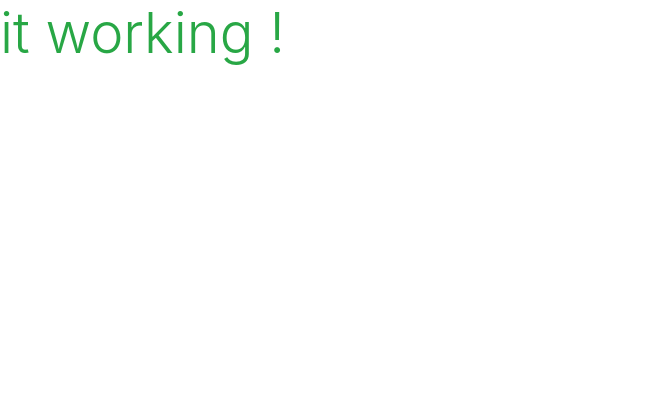
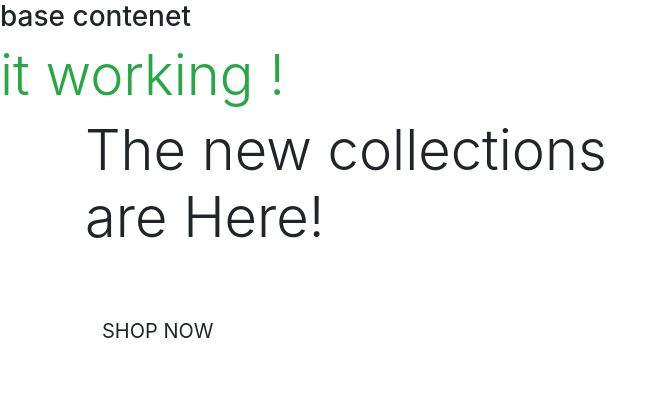
Before and after one commit to maisam2004/boutique_ado, a Django app: page / in a window 1280 px wide. Shown: the top 410 px of the page, without its empty margins (0-665 px from the left). Run offline with Django 3.2, Linux system fonts and the light colour scheme.

Commit message:
Add homepage some contents

```diff
--- a/home/templates/home/index.html
+++ b/home/templates/home/index.html
@@ -1,7 +1,30 @@
 {% extends "base.html" %}
 {% load static %}
 
+{% block page-header %}
+<div class="container header-container ">
+    <div class="row">
+        <div class="col"></div>
+    </div>
+
+</div>
+
+{%endblock%}
+
+
 {% block content %}
 <h1 class="display-4 text-success"> it working ! </h1>
+<div class="container h-100">
+    <div class="row h-100">
+        <div class="col-7 col-md-6 my-auto">
+            <h1 class="display-4 logo-font text-black">The new collections are Here! </h1>
+            <div class="my-5">
+                <h4>
+                    <a href="" class="shop-now-button btn btn-lg rounded-0 text-uppercase py-3">Shop Now</a>
+                </h4>
+            </div>
+        </div>
+    </div>
+</div>
 
 {% endblock %}
--- a/templates/base.html
+++ b/templates/base.html
@@ -34,6 +34,8 @@
 
    {% block page_header %}{% endblock page_header %}
 
+
+   <h3> base contenet</h3>
    {% block content %}
 
    {% endblock content %}
```
